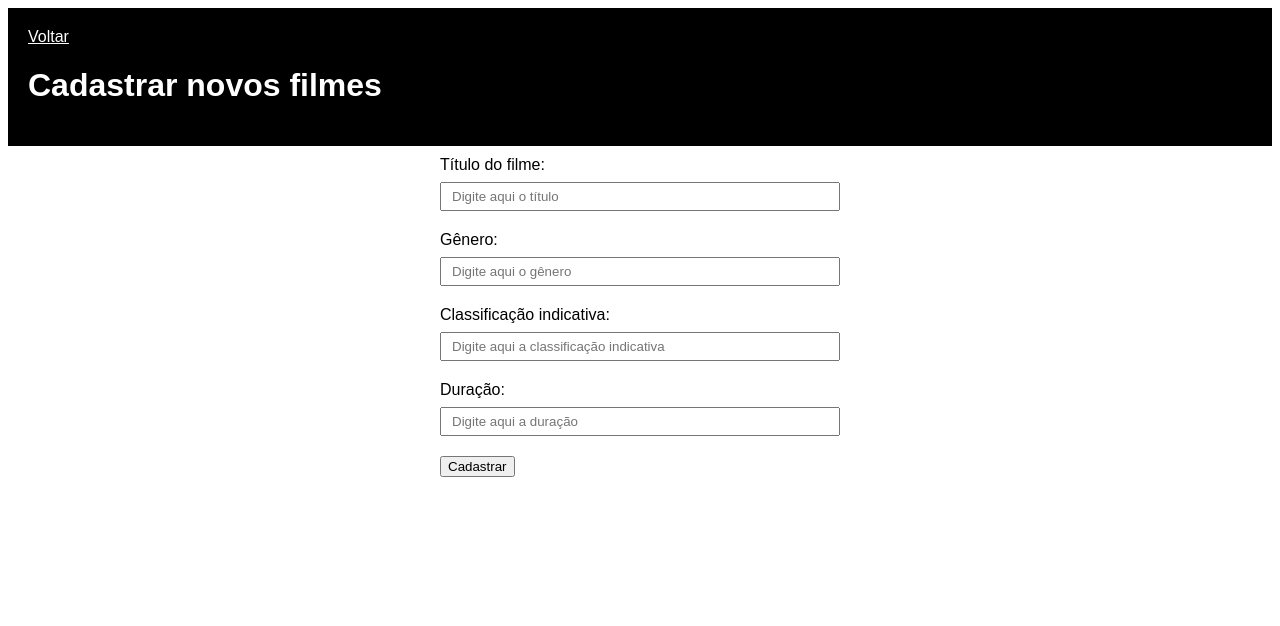
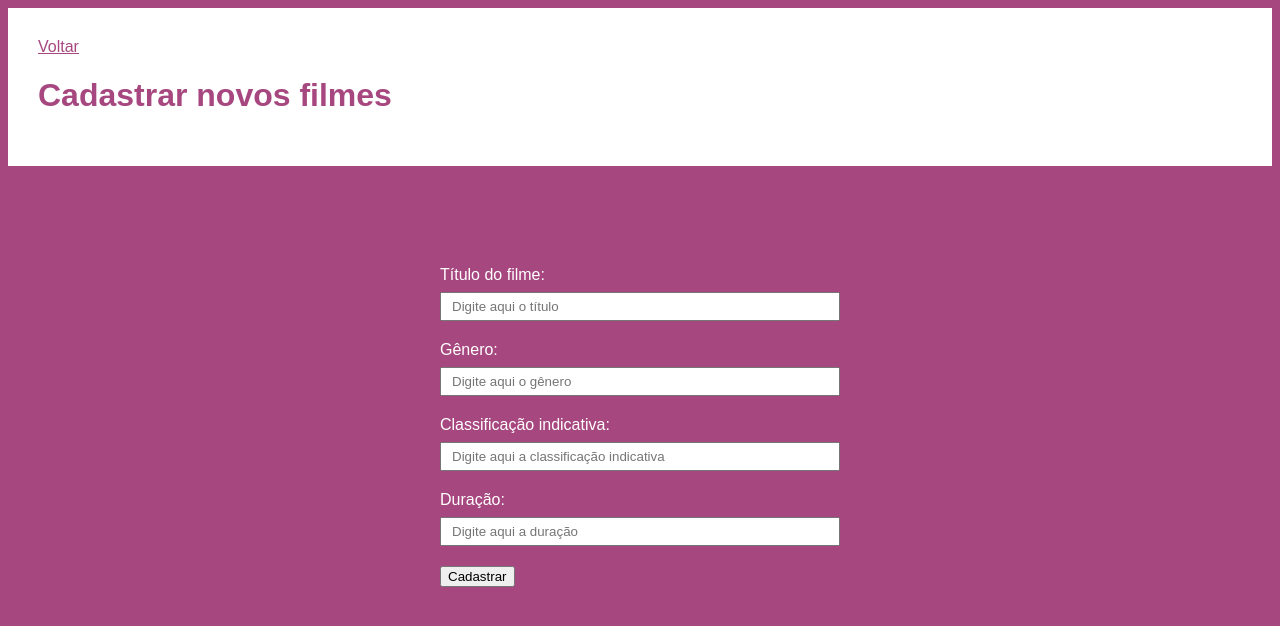
Before and after one commit to joaoVictorTavaresDeSouza/crud-filmes, a plain HTML site: page frontend/cadastrar/cadastrar.html in a window 1280 px wide. Drawn offline with Linux system fonts and the light colour scheme.

Commit message:
colorezinhas

```diff
--- a/frontend/cadastrar/cadastrar.css
+++ b/frontend/cadastrar/cadastrar.css
@@ -2,15 +2,19 @@
     font-family: Arial, Helvetica, sans-serif;
 }
 
+body {
+    background-color: #a7477f;
+    color: white;
+}
 
 header {
-    background: black;
-    padding: 20px;
-    color: white;
-    margin-bottom: 10px;
+    background: white;
+    padding: 30px;
+    color: #a7477f;
+    margin-bottom: 100px;
 
     a {
-        color: white;
+        color: #a7477f;
     }
 }
 
--- a/frontend/style.css
+++ b/frontend/style.css
@@ -39,3 +39,7 @@ div:hover {
 background-color: #fcd0e9;
 transition: background-color 0.8s;
 }
+
+a {
+    color: white;
+}
```
